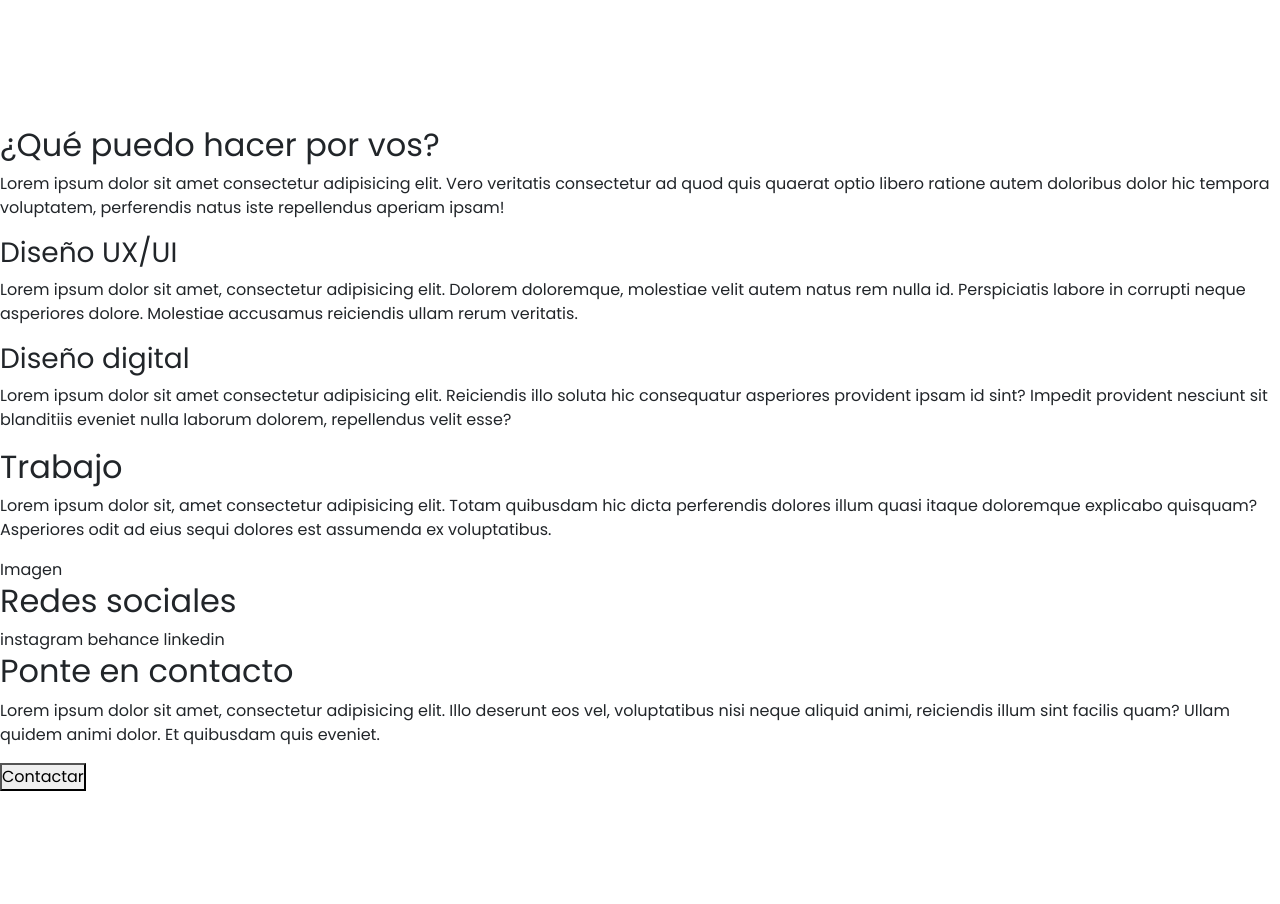
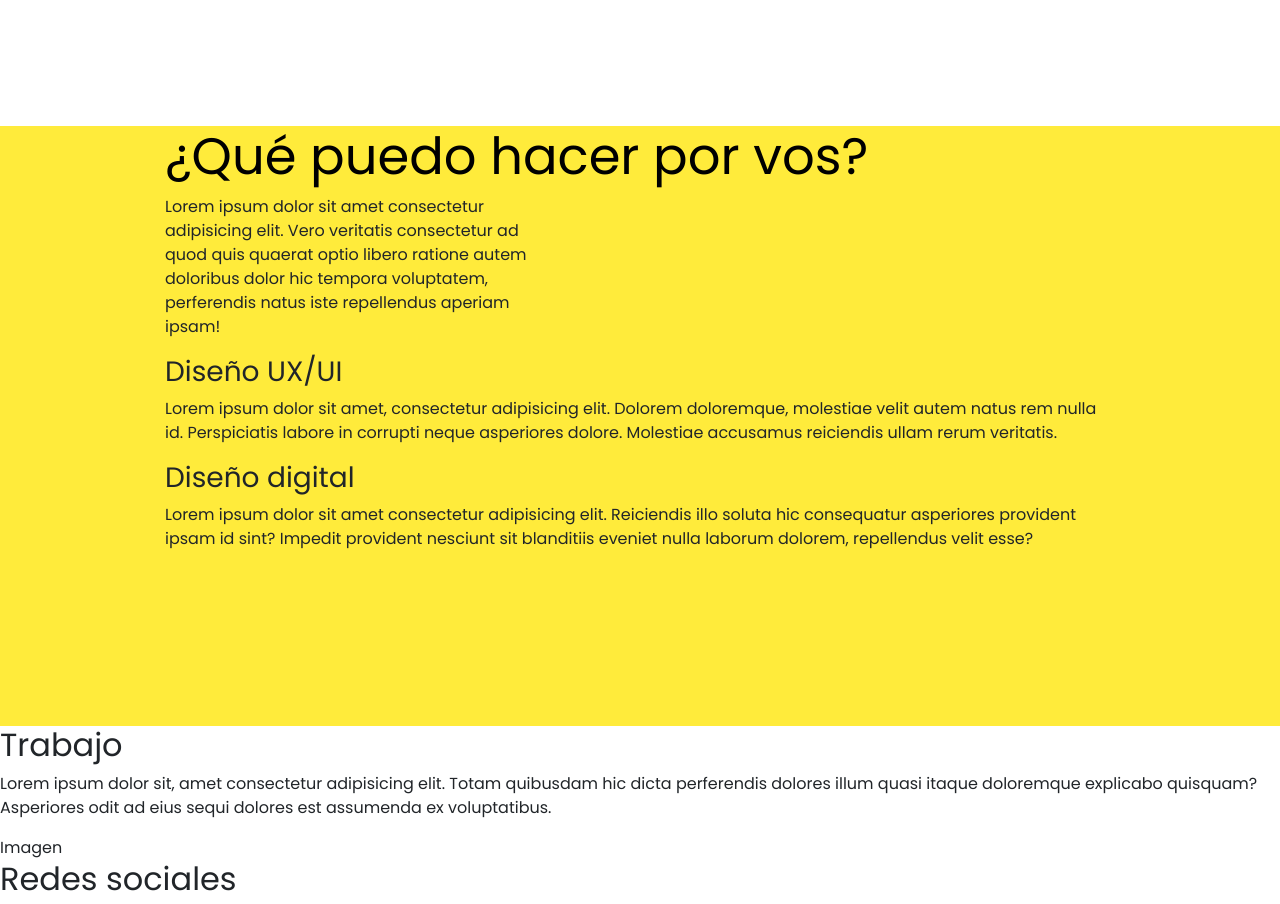
Before and after one commit to miguelarbalestrini/portfolio-tomas, a website: page index.html in a window 1280 px wide. Shown: the part 1471-2375 px from the top of the page. Before the commit the page ends 2262 px from the top, so only its background shows below. Drawn offline with nearby package versions, Linux system fonts and the light colour scheme.

Commit message:
grid section and initial style changes added

```diff
--- a/index.html
+++ b/index.html
@@ -74,41 +74,51 @@
                     <p class="regularText1">
                         Lorem ipsum, dolor sit amet consectetur adipisicing elit. Ullam quam porro molestiae aspernatur
                         consequatur
-                        mollitia, exercitationem dolorum veniam et cupiditate commodi, fugit quod? Reiciendis autem esse,
+                        mollitia, exercitationem dolorum veniam et cupiditate commodi, fugit quod? Reiciendis autem
+                        esse,
                         dolorem
                         laudantium obcaecati quibusdam?
                     </p>
                     <img class="col-12 pl-0" src="./media/images/Cuadro.jpg" alt="">
                     <div class="pt-3 mediumItem1">
-                        <button class="btn rounded-pill knowMore"><a class="link--knowMore" download="Tomas Pedestá CV" href="./media/downloadable/cv.pdf">Descargar
+                        <button class="btn rounded-pill knowMore"><a class="link--knowMore" download="Tomas Pedestá CV"
+                                href="./media/downloadable/cv.pdf">Descargar
                                 Cv</a></button>
                     </div>
                 </div>
             </div>
         </div>
     </section>
-    <section>
-        <h2>¿Qué puedo hacer por vos?</h2>
-        <p>
-            Lorem ipsum dolor sit amet consectetur adipisicing elit. Vero veritatis consectetur ad quod quis quaerat
-            optio libero ratione autem doloribus dolor hic tempora voluptatem, perferendis natus iste repellendus
+    <section id="whatCanIdo">
+        <div class="container h-75 align-items-center">
+            <div class="row">
+                <div class="col-10 offset-1 pl-0">
+                    <h2 class="mediumTitle1">¿Qué puedo hacer por vos?</h2>
+                    <p class="col-5 pl-0">
+                        Lorem ipsum dolor sit amet consectetur adipisicing elit. Vero veritatis consectetur ad quod quis
+                        quaerat
+                        optio libero ratione autem doloribus dolor hic tempora voluptatem, perferendis natus iste
+                        repellendus
                         aperiam ipsam!
                     </p>
-        <div>
+                </div>
+                <div class="col-10 offset-1 pl-0">
                     <h3>Diseño UX/UI</h3>
                     <p>
-                Lorem ipsum dolor sit amet, consectetur adipisicing elit. Dolorem doloremque, molestiae velit autem
+                        Lorem ipsum dolor sit amet, consectetur adipisicing elit. Dolorem doloremque, molestiae velit
+                        autem
                         natus rem nulla id. Perspiciatis labore in corrupti neque asperiores dolore. Molestiae accusamus
                         reiciendis ullam rerum veritatis.
                     </p>
-        </div>
-        <div>
                     <h3>Diseño digital</h3>
                     <p>
                         Lorem ipsum dolor sit amet consectetur adipisicing elit. Reiciendis illo soluta hic consequatur
-                asperiores provident ipsam id sint? Impedit provident nesciunt sit blanditiis eveniet nulla laborum
+                        asperiores provident ipsam id sint? Impedit provident nesciunt sit blanditiis eveniet nulla
+                        laborum
                         dolorem, repellendus velit esse?
                     </p>
+                </div>
+            </div>
         </div>
     </section>
     <section>
--- a/scss/main.scss
+++ b/scss/main.scss
@@ -39,3 +39,8 @@ h1 {
     background-color: white;
     height: auto;
 }
+
+#whatCanIdo {
+    background-color: $gorse;
+    height: auto;
+}
```
Also changed, not shown: css/styles.css. Lines whose indentation alone changed are shown as unchanged.
